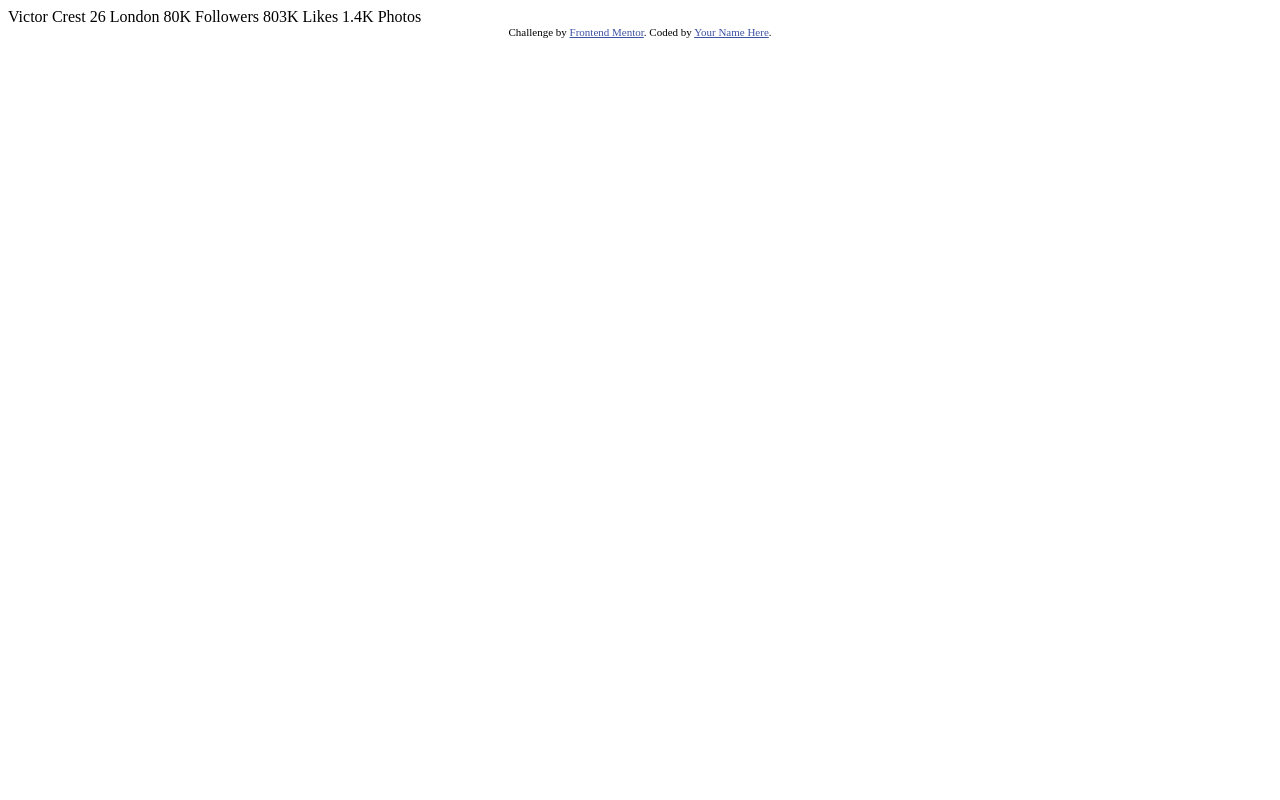
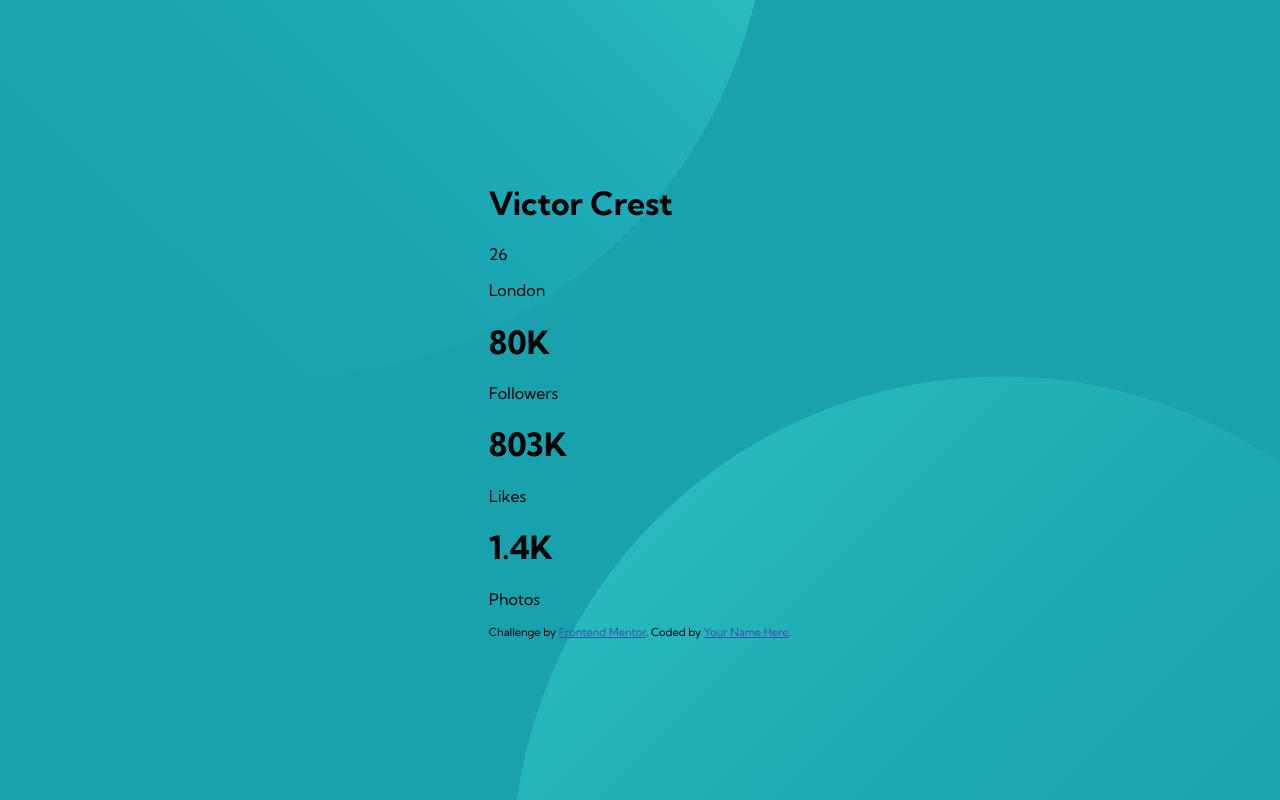
Before and after one commit to sedaryildirim/profile-card-component, a plain HTML site: page index.html in a window 1280 px wide. Drawn offline with Linux system fonts and the light colour scheme.

Commit message:
basic setup along with some css complete

```diff
--- /dev/null
+++ b/css/styles.css
@@ -0,0 +1,26 @@
+:root { /* :root not :role <facepalm> */
+    --cc-dark-cyan-: hsl(185, 75%, 39%);
+    --cc-dark-blue-: hsl(229, 23%, 23%);
+    --cc-gray-blue-: hsl(227, 10%, 46%);
+    --cc-dark-gray-: hsl(0, 0%, 59%);
+
+    --ff-text-font-: 'Kumbh Sans', sans-serif; font-weight: 400; /* font size 1.125rem */
+    --ff-header-font-: 'Kumbh Sans', sans-serif; font-weight: 700; /* font size 1.125rem */
+}
+
+body {
+    display: flex;
+    flex-direction: column;
+    margin: 0px;
+    padding: 0px;
+    min-height: 100vh;
+    justify-content: center;
+    align-content: center;
+    align-items: center;
+    background: url(/images/bg-pattern-top.svg), url(/images/bg-pattern-bottom.svg), var(--cc-dark-cyan-);
+    background-repeat: no-repeat;
+    background-position: right 40vw top -75vh, left 40vw top 47vh;
+    overflow: hidden;
+    font-family: var(--ff-text-font-);
+    font-weight: 400;
+}
--- a/index.html
+++ b/index.html
@@ -5,31 +5,54 @@
   <meta name="viewport" content="width=device-width, initial-scale=1.0"> <!-- displays site properly based on user's device -->
 
   <link rel="icon" type="image/png" sizes="32x32" href="./images/favicon-32x32.png">
+  <link rel="stylesheet" href="/css/styles.css">
 
   <title>Frontend Mentor | Profile card component</title>
 
   <!-- Feel free to remove these styles or customise in your own stylesheet 👍 -->
   <style>
+    @import url('https://fonts.googleapis.com/css2?family=Kumbh+Sans:wght@400;700&display=swap');
     .attribution { font-size: 11px; text-align: center; }
     .attribution a { color: hsl(228, 45%, 44%); }
   </style>
 </head>
+
 <body>
-  Victor Crest
-  26
-  London
+  <main>
 
-  80K
-  Followers
+    <div class="main-content">
 
-  803K
-  Likes
+      <div class="main-info">
+        <div class="user-details">
+          <h1>Victor Crest</h1>
+          <p>26</p>
+          <p>London</p>
+        </div>
 
-  1.4K
-  Photos
-  <div class="attribution">
-    Challenge by <a href="https://www.frontendmentor.io?ref=challenge" target="_blank">Frontend Mentor</a>.
-    Coded by <a href="#">Your Name Here</a>.
-  </div>
+        <div class="user-stats">
+
+          <div class="user-followers">
+            <h1>80K</h1>
+            <p>Followers</p>
+          </div>
+          <div class="user-likes">
+            <h1>803K</h1>
+            <p>Likes</p>
+          </div>
+          <div class="user-photos">
+            <h1>1.4K</h1>
+            <p>Photos</p>
+          </div>
+
+        </div>
+      </div>
+    </div>
+
+    <div class="attribution">
+      Challenge by <a href="https://www.frontendmentor.io?ref=challenge" target="_blank">Frontend Mentor</a>.
+      Coded by <a href="#">Your Name Here</a>.
+    </div>
+
+  </main>
 </body>
 </html>
```
Also changed, not shown: 2 other files.
